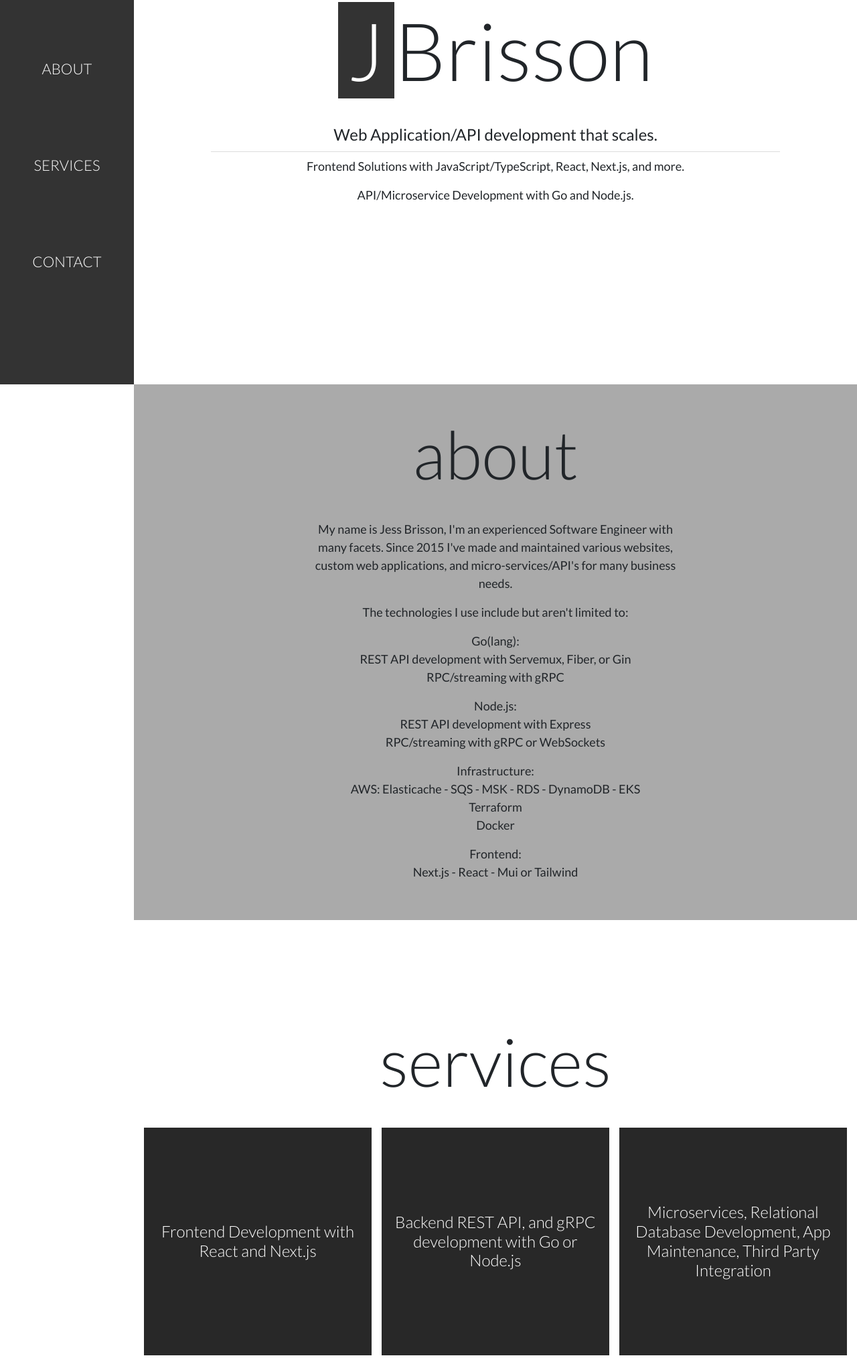
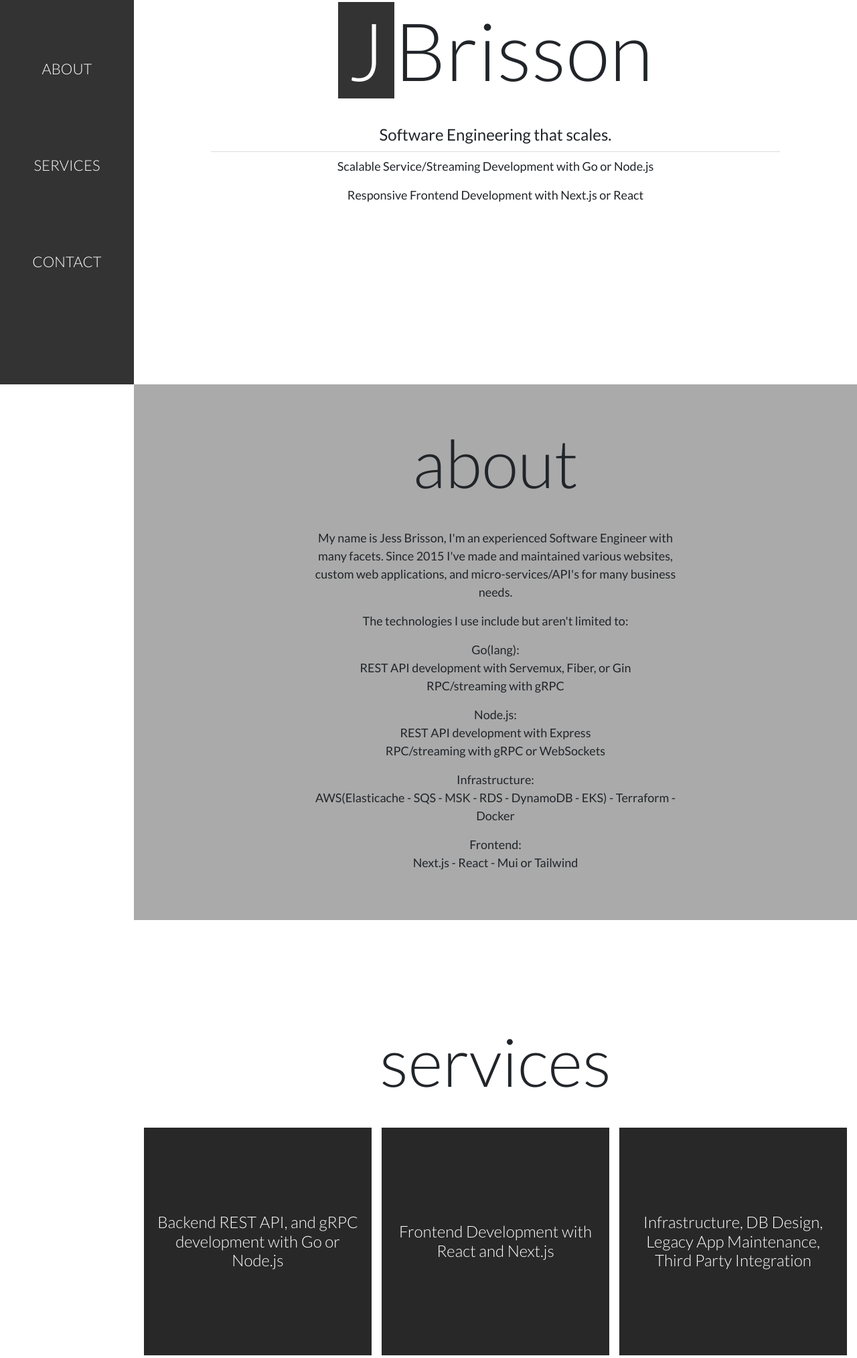
Before and after one commit to jessb133/jessb133.github.io, a plain HTML site: page index.html in a window 1280 px wide. Shown: the part 226-2254 px from the top of the page at 67% size. Drawn offline with nearby package versions, Linux system fonts and the light colour scheme.

Commit message:
Update index.html

```diff
--- a/index.html
+++ b/index.html
@@ -7,7 +7,7 @@
     <meta name="author" content="">
     <link rel="icon" href="/favicon.ico">
 
-    <title>Jess Brisson | Web Applications/API Developer </title>
+    <title>Jess Brisson | Software Engineer </title>
 
     <link href="https://fonts.googleapis.com/css?family=Lato:300,400" rel="stylesheet">
 
@@ -61,9 +61,9 @@
 
           <div class="row jb-content">
             <div class="col-sm-12">
-                <p class="h4">Web Application/API development that scales.</p>
-                <p>Frontend Solutions with JavaScript/TypeScript, React, Next.js, and more.</p>
-                <p>API/Microservice Development with Go and Node.js.</p>
+                <p class="h4">Software Engineering that scales.</p>
+                <p>Scalable Service/Streaming Development with Go or Node.js</p>
+                <p>Responsive Frontend Development with Next.js or React</p>
                 <br>
             </div>
           </div>
@@ -92,9 +92,7 @@
                 RPC/streaming with gRPC or WebSockets
               </p>
               <p>Infrastructure:<br/>
-                AWS: Elasticache - SQS - MSK - RDS - DynamoDB - EKS<br/>
-                Terraform<br/>
-                Docker
+                AWS(Elasticache - SQS - MSK - RDS - DynamoDB - EKS) - Terraform - Docker
               </p>
               <p>Frontend:<br/>
                 Next.js - React - Mui or Tailwind
@@ -116,17 +114,17 @@
           <div class="row jb-content">
             <div class="col-lg-4">
               <div>
+                <h3>Backend REST API, and gRPC development with Go or Node.js</h3>
+              </div>
+            </div>
+            <div class="col-lg-4">
+              <div>
                 <h3>Frontend Development with React and Next.js</h3>
               </div>
             </div>
             <div class="col-lg-4">
               <div>
-                <h3>Backend REST API, and gRPC development with Go or Node.js</h3>
-              </div>
-            </div>
-            <div class="col-lg-4">
-              <div>
-                <h3>Microservices, Relational Database Development, App Maintenance, Third Party Integration</h3>
+                <h3>Infrastructure, DB Design, Legacy App Maintenance, Third Party Integration</h3>
               </div>
             </div>
           </div>
@@ -157,7 +155,6 @@
       <footer class="mastfoot mt-auto">
         <div class="row">
           <div class="col">
-            <p><small>This site was created with modern(ES6) JavaScript and Vue.js. If you are experiencing issues please view in an upgraded browser.</small></p>
             <p><small><span class="jb-date">{{ theYear }}</span> | Jess Brisson</small></p>
           </div>
         </div>
```
